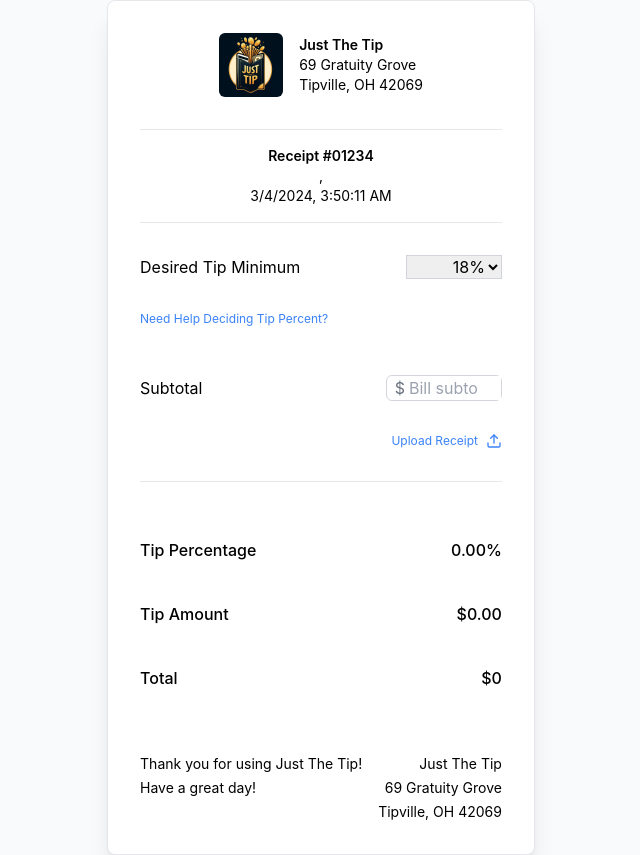
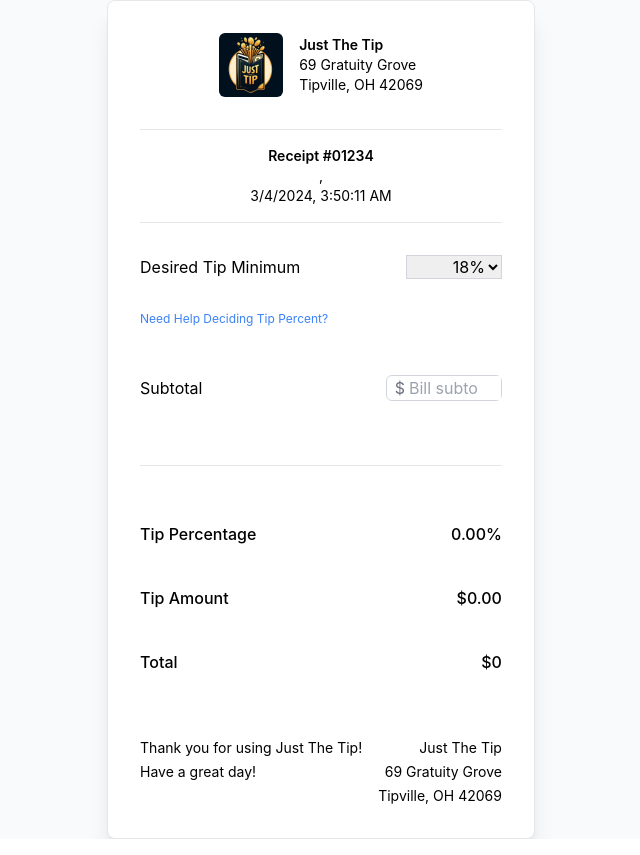
Before and after one commit to Andrew-Barker/just-the-tip, a React (Create React App) app: page / in a window 1280 px wide. Shown: the whole page, without its empty margins (319-959 px from the left). Built offline with nearby package versions, Linux system fonts and the light colour scheme; no server answers.

Commit message:
feature flag enablement for upload component

```diff
--- a/src/Receipt.js
+++ b/src/Receipt.js
@@ -4,7 +4,7 @@ import React, { useState, useEffect } from 'react';
 
 const Receipt = () => {
   const [averageTipFromQuestions, setAverageTipFromQuestions] = useState(null);
-  const [data, setData] = useState({minTip: '18', subTotal: null});
+  const [data, setData] = useState({minTip: '18', subTotal: ''});
   const [results, setResults] = useState({
     finalBillTotal: 0,
     finalTipAmount: 0,
@@ -40,7 +40,6 @@ const Receipt = () => {
 
 
   useEffect(() => {
-    console.log('calc the percent');
     const subTotal = Number(data.subTotal); // Ensure this is a number
     let minTipPercent = Number(data.minTip); // Convert to number in case it's coming from a select option as a string
 
@@ -120,13 +119,16 @@ const Receipt = () => {
         </div>
       </div>
       <div className="flex items-center justify-end text-xs">
+        {process.env.REACT_APP_FEATURE_UPLOAD === 'true' && (
           <div>
             <button className="flex items-center text-blue-500 hover:underline">
               Upload Receipt
               <UploadIcon className="ml-2 h-4 w-4" />
             </button>
           </div>
+          )}
       </div>
+
       <div className="border-t border-gray-200 dark:border-gray-800" />
       <div className="flex items-center font-medium pt-6">
         <div>Tip Percentage</div>
```
Also changed, not shown: 1 other file (tests, documents, lock files or other folders). Lines whose indentation alone changed are shown as unchanged.
